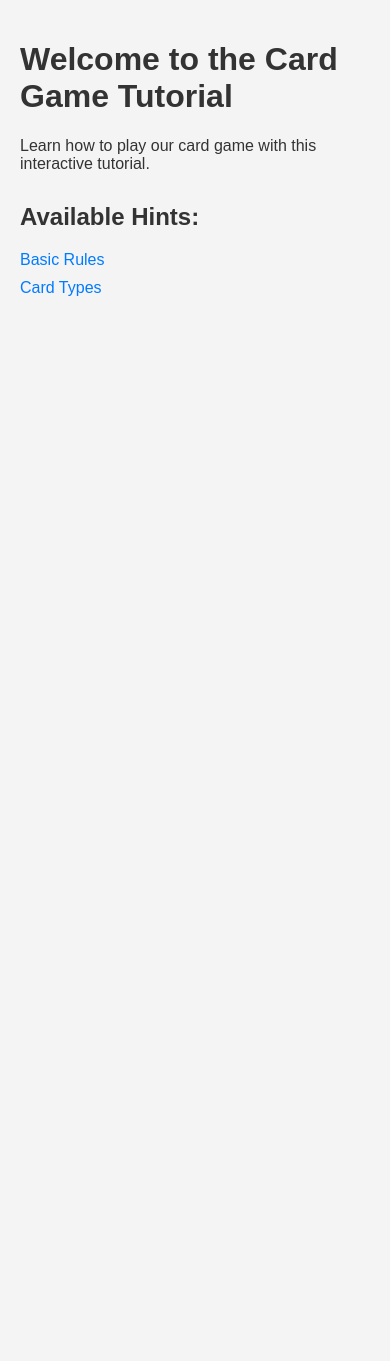
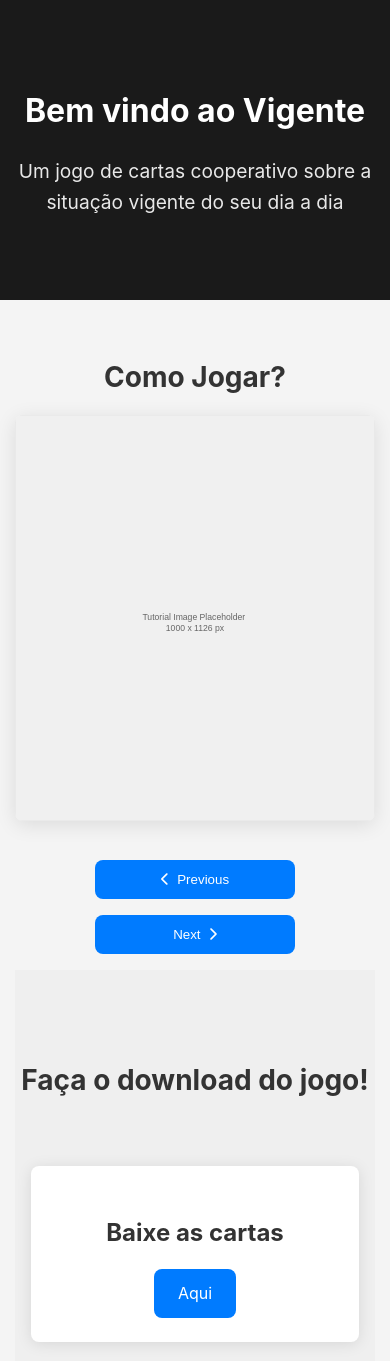
Before and after one commit to GustavoPurcena/vigente-game, a website: page views/index.html in a window 390 px wide. Shown: the top 1361 px of the page. Before the commit the page ends 844 px from the top, so only its background shows below. Drawn offline with nearby package versions, Linux system fonts and the light colour scheme; files that its build step writes are made by us from their sources.

Commit message:
improving landing page

```diff
--- a/public/styles/main.scss
+++ b/public/styles/main.scss
@@ -4,63 +4,221 @@
 $primary-color: #333;
 $background-color: #f4f4f4;
 $accent-color: #007bff;
+$hero-bg-color: #1a1a1a;
+$hero-text-color: #ffffff;
+$section-spacing: 4rem;
+$border-radius: 8px;
 
 // Global styles
 body {
     margin: 0;
     padding: 0;
-    font-family: Arial, sans-serif;
+    font-family: 'Inter', Arial, sans-serif;
     background-color: $background-color;
     color: $primary-color;
+    line-height: 1.6;
 }
 
 main {
-    max-width: 800px;
+    max-width: 1200px;
     margin: 0 auto;
     padding: 20px;
 }
 
-// Tutorial page styles
-.tutorial-content {
-    margin-top: 20px;
+// Hero section
+.hero {
+    background-color: $hero-bg-color;
+    color: $hero-text-color;
+    padding: 6rem 2rem;
+    text-align: center;
+
+    .hero-content {
+        max-width: 800px;
+        margin: 0 auto;
+    }
+
+    h1 {
+        font-size: 3.5rem;
+        margin-bottom: 1rem;
+        font-weight: 700;
+    }
+
+    .hero-subtitle {
+        font-size: 1.5rem;
+        opacity: 0.9;
+    }
 }
 
-.hints-navigation {
-    margin: 30px 0;
+// Tutorial section
+.tutorial-section {
+    padding: 1rem 0;
+    text-align: center;
 
-    ul {
-        list-style: none;
-        padding: 0;
+    h2 {
+        font-size: 2.5rem;
+        margin-bottom: 1rem;
     }
 
-    li {
-        margin: 10px 0;
-    }
+    .tutorial-image {
+        margin: 1rem auto;
+        max-width: 1000px;
 
-    a {
-        color: $accent-color;
-        text-decoration: none;
-
-        &:hover {
-            text-decoration: underline;
+        .responsive-image {
+            width: 100%;
+            height: auto;
+            border-radius: $border-radius;
+            box-shadow: 0 4px 20px rgba(0, 0, 0, 0.1);
         }
     }
 }
 
-// Hint page styles
-.hint-content {
-    margin: 20px 0;
+.tutorial-navigation {
+    display: flex;
+    justify-content: center;
+    gap: 1rem;
+    margin-top: 2rem;
+
+    .nav-button {
+        padding: 0.75rem 1.5rem;
+        border: none;
+        background-color: $accent-color;
+        color: white;
+        border-radius: $border-radius;
+        cursor: pointer;
+        display: flex;
+        align-items: center;
+        gap: 0.5rem;
+        transition: all 0.3s ease;
+
+        &:hover {
+            background-color: color.adjust($accent-color, $lightness: 10%);
+            transform: translateY(-2px);
+        }
+    }
 }
 
-.back-button {
+// Cards section
+.cards-section {
+    padding: $section-spacing 0;
+    background-color: color.adjust($background-color, $lightness: -2%);
+
+    h2 {
+        text-align: center;
+        font-size: 2.5rem;
+        margin-bottom: 3rem;
+    }
+}
+
+.cards-grid {
+    display: grid;
+    grid-template-columns: repeat(auto-fit, minmax(280px, 1fr));
+    gap: 2rem;
+    padding: 2rem;
+    max-width: 1200px;
+    margin: 0 auto;
+}
+
+.card-item {
+    background: white;
+    border-radius: $border-radius;
+    padding: 1.5rem;
+    text-align: center;
+    box-shadow: 0 2px 15px rgba(0, 0, 0, 0.1);
+    transition: transform 0.3s ease;
+
+    &:hover {
+        transform: translateY(-10px);
+    }
+
+    .card-image {
+        width: 100%;
+        height: auto;
+        border-radius: $border-radius;
+        margin-bottom: 1.5rem;
+    }
+
+    h3 {
+        margin-bottom: 1rem;
+        font-size: 1.5rem;
+    }
+}
+
+.download-button {
     display: inline-block;
-    padding: 10px 20px;
+    padding: 0.75rem 1.5rem;
     background-color: $accent-color;
     color: white;
     text-decoration: none;
-    border-radius: 5px;
+    border-radius: $border-radius;
+    transition: all 0.3s ease;
 
     &:hover {
         background-color: color.adjust($accent-color, $lightness: 10%);
+        transform: translateY(-2px);
     }
 }
+
+// Footer
+footer {
+    text-align: center;
+    padding: 2rem;
+    background-color: $primary-color;
+    color: white;
+
+    p {
+        margin: 0;
+        opacity: 0.9;
+    }
+}
+
+// Media queries for responsiveness
+@media (max-width: 768px) {
+    .hero {
+        padding: 4rem 1rem;
+
+        h1 {
+            font-size: 2.5rem;
+        }
+
+        .hero-subtitle {
+            font-size: 1.2rem;
+        }
+    }
+
+    main {
+        padding: 15px;
+    }
+
+    .tutorial-section h2,
+    .cards-section h2 {
+        font-size: 2rem;
+    }
+
+    .cards-grid {
+        grid-template-columns: repeat(auto-fit, minmax(240px, 1fr));
+        gap: 1.5rem;
+        padding: 1rem;
+    }
+
+    .tutorial-navigation {
+        flex-direction: column;
+        align-items: center;
+
+        .nav-button {
+            width: 100%;
+            max-width: 200px;
+            justify-content: center;
+        }
+    }
+}
+
+@media (max-width: 480px) {
+    .hero h1 {
+        font-size: 2rem;
+    }
+
+    .tutorial-section h2,
+    .cards-section h2 {
+        font-size: 1.75rem;
+    }
+}
--- a/views/index.html
+++ b/views/index.html
@@ -4,25 +4,51 @@
 <head>
     <meta charset="UTF-8">
     <meta name="viewport" content="width=device-width, initial-scale=1.0">
-    <title>Card Game Tutorial</title>
-    <link rel="stylesheet" href="../public/styles/main.css">
+    <title>Vigente Card Game</title>
+    <link rel="stylesheet" href="/styles/main.css">
+    <link rel="stylesheet" href="https://cdnjs.cloudflare.com/ajax/libs/font-awesome/6.4.2/css/all.min.css">
 </head>
 
 <body>
+    <header class="hero">
+        <div class="hero-content">
+            <h1>Bem vindo ao Vigente</h1>
+            <p class="hero-subtitle">Um jogo de cartas cooperativo sobre a situação vigente do seu dia a dia</p>
+        </div>
+    </header>
+
     <main>
-        <h1>Welcome to the Card Game Tutorial</h1>
-        <div class="tutorial-content">
-            <p>Learn how to play our card game with this interactive tutorial.</p>
+        <section class="tutorial-section">
+            <h2>Como Jogar?</h2>
+            <div class="tutorial-image">
+                <!-- Replace with your actual tutorial image -->
+                <img src="/assets/tutorial-placeholder.svg" alt="Game Tutorial" class="responsive-image">
+            </div>
+            <div class="tutorial-navigation">
+                <button class="nav-button prev">
+                    <i class="fas fa-chevron-left"></i> Previous
+                </button>
+                <button class="nav-button next">
+                    Next <i class="fas fa-chevron-right"></i>
+                </button>
+            </div>
+        </section>
 
-            <nav class="hints-navigation">
-                <h2>Available Hints:</h2>
-                <ul>
-                    <li><a href="/hint1">Basic Rules</a></li>
-                    <li><a href="/hint2">Card Types</a></li>
-                </ul>
-            </nav>
-        </div>
+        <section class="cards-section">
+            <h2>Faça o download do jogo!</h2>
+            <div class="cards-grid">
+                <div class="card-item">
+                    <h3>Baixe as cartas</h3>
+                    <a href="#" class="download-button">Aqui</a>
+                </div>
+            </div>
+        </section>
     </main>
+
+    <footer>
+        <p>&copy; 2024 Vigente Card Game. All rights reserved.</p>
+    </footer>
+
     <script src="/scripts/main.js"></script>
 </body>
 
```
Also changed, not shown: fly.toml (added, +22 -0 lines), package.json (+9 -6 lines), .github/workflows/fly-deploy.yml (added), README.md (deleted), public/assets/tutorial-placeholder.svg (added), 4 other files.
